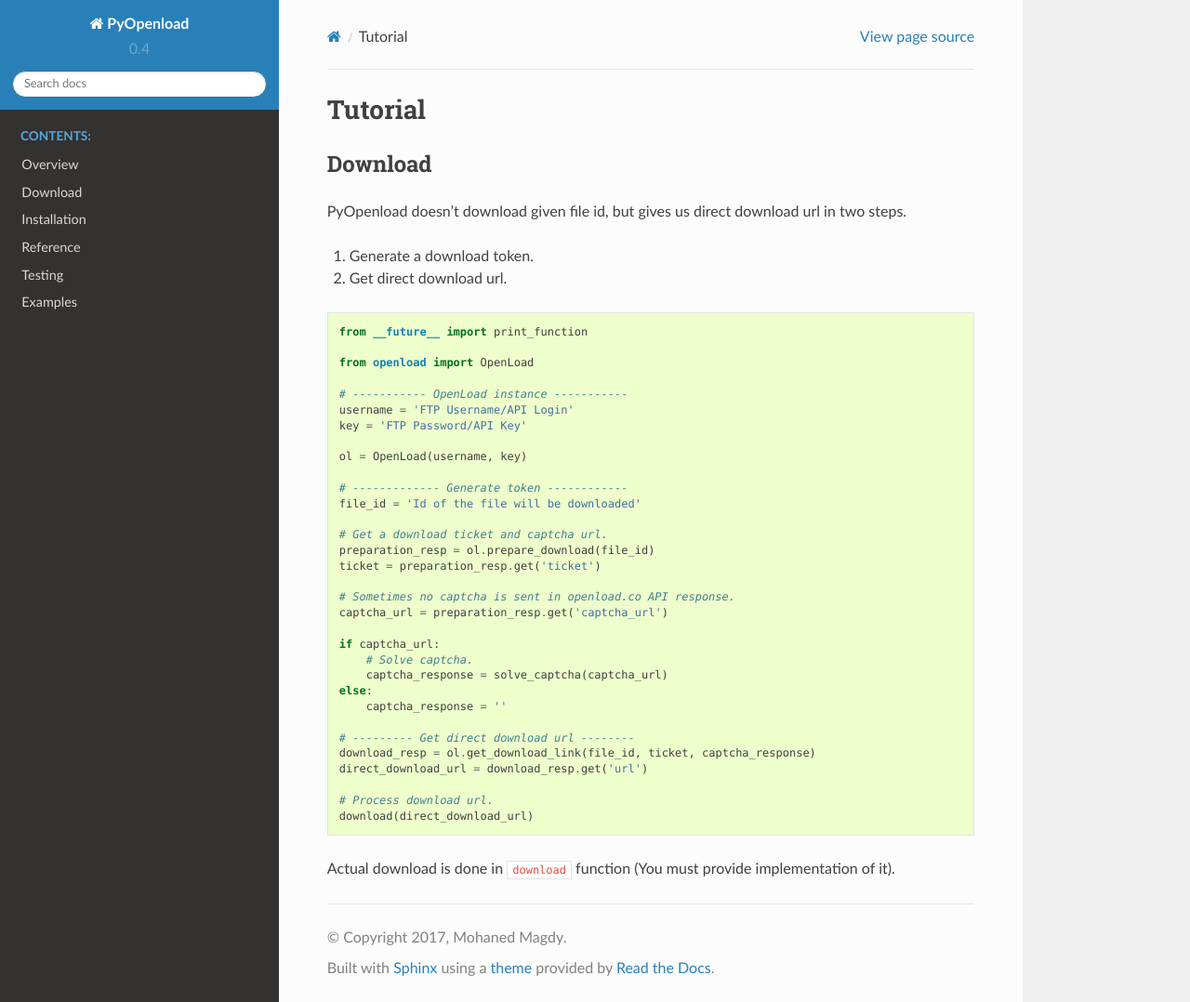
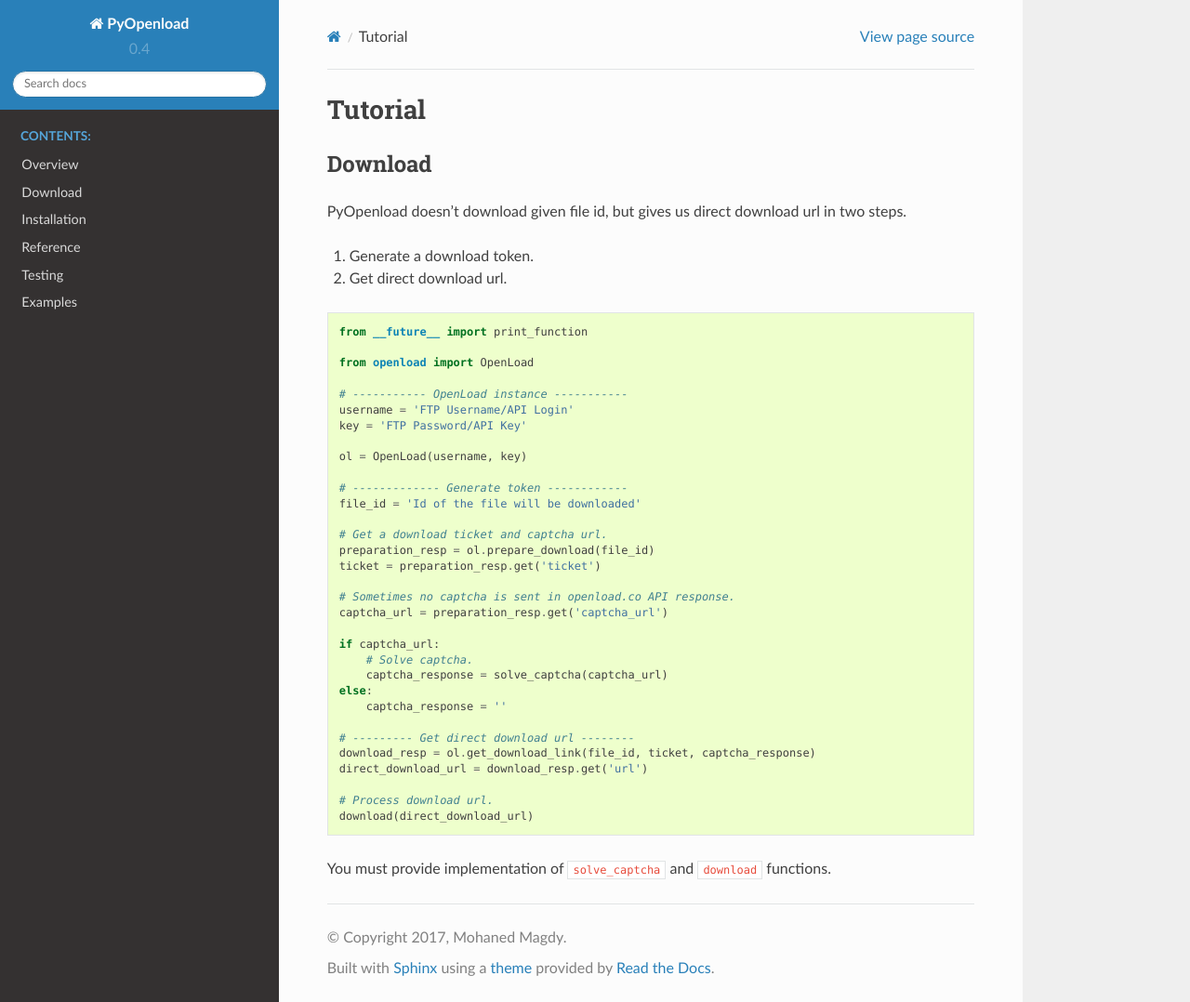
Before and after one commit to mohan3d/PyOpenload, a Sphinx documentation site: the page built from docs/tutorial.rst, in a window 1280 px wide and 1078 px high. Shown: the whole window at 93% size. Built offline with Sphinx 7.4.7 and the Read the Docs theme 2.0.0, drawn with Linux system fonts in a browser that asks for light colours.

Commit message:
minor change in tutorial.rst

```diff
--- a/docs/tutorial.rst
+++ b/docs/tutorial.rst
@@ -45,4 +45,4 @@
     # Process download url.
     download(direct_download_url)
 
-Actual download is done in :samp:`download` function (You must provide implementation of it).
+You must provide implementation of :samp:`solve_captcha` and :samp:`download` functions.
```
